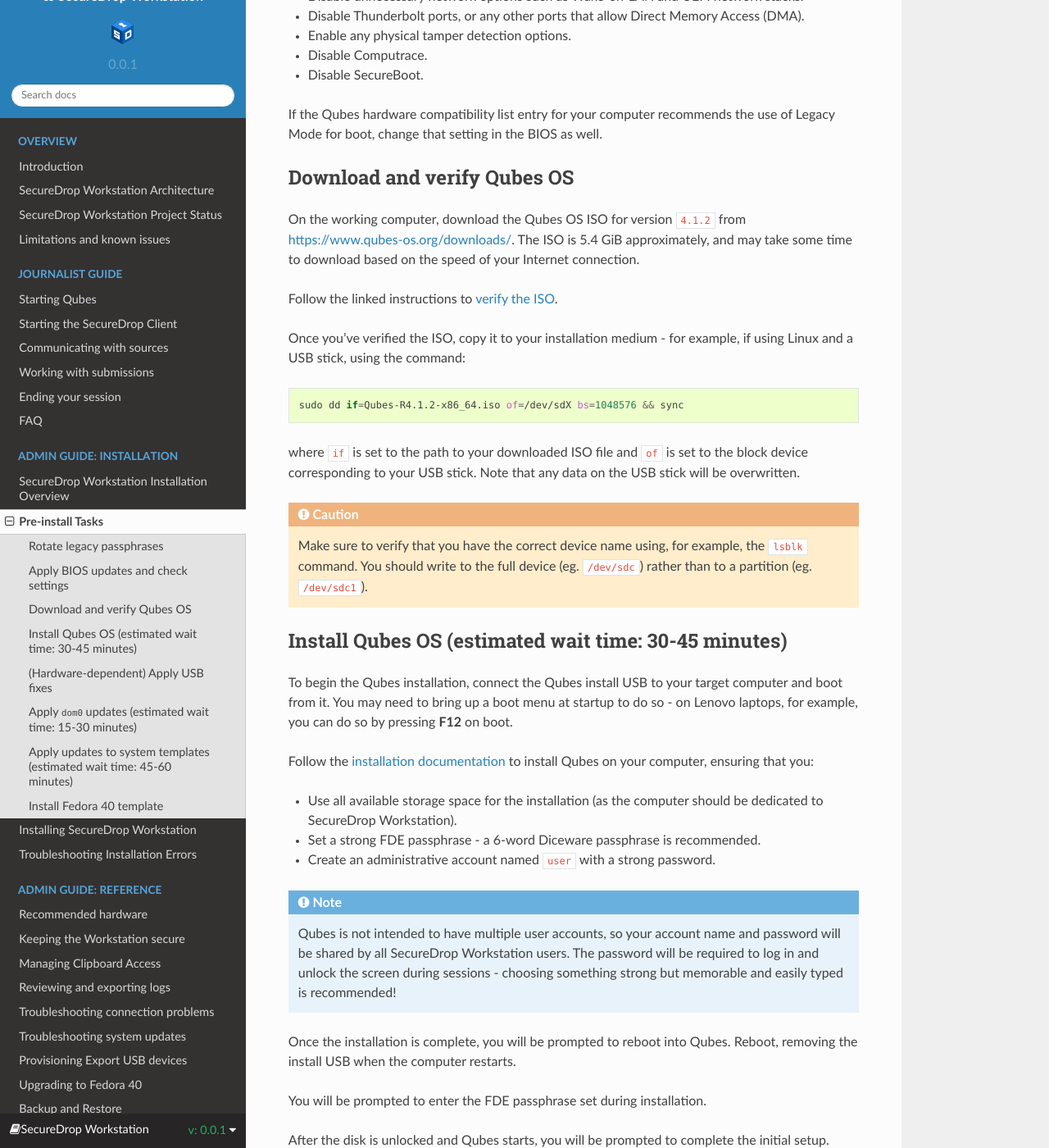
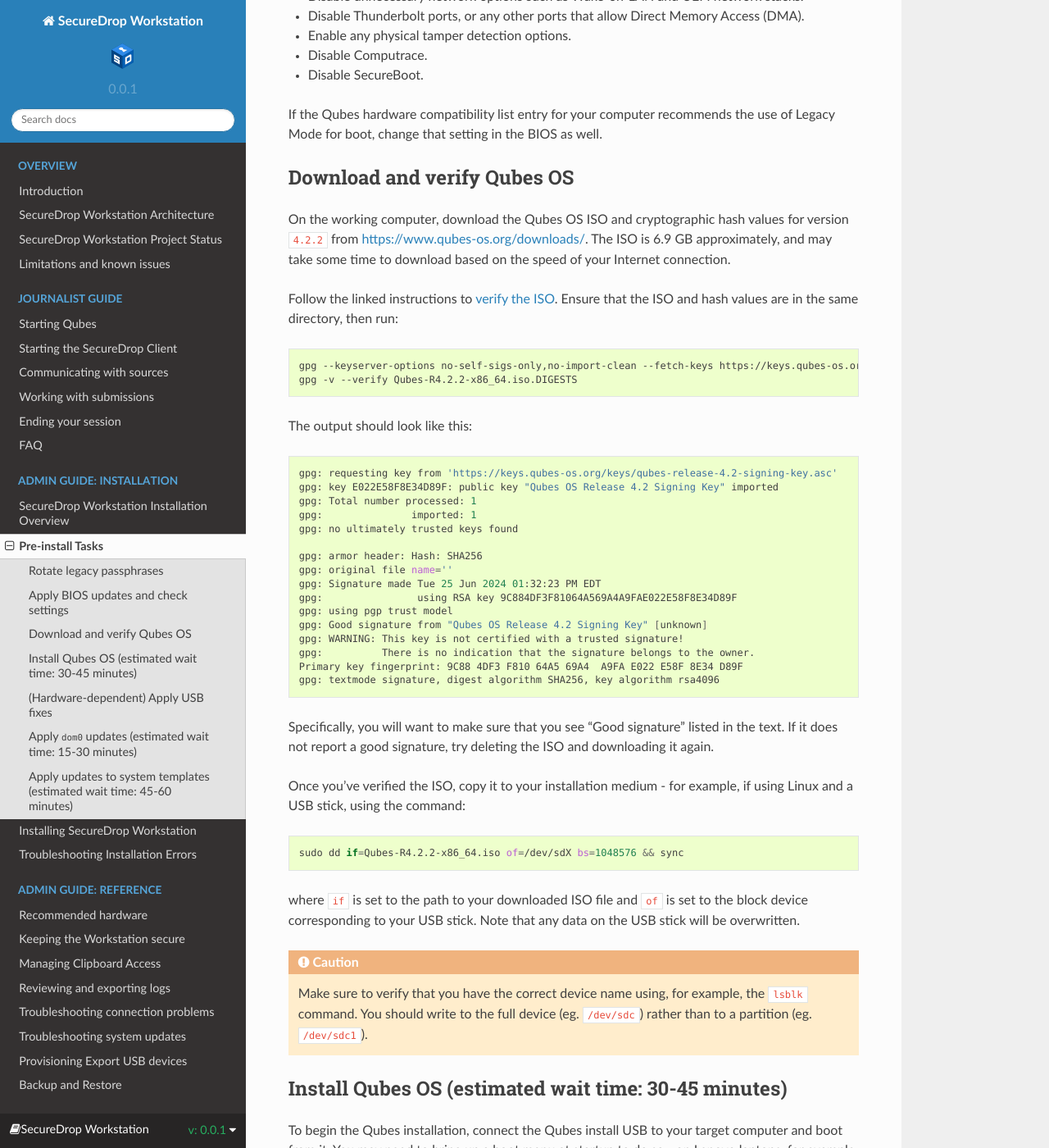
Before and after one commit to freedomofpress/securedrop-workstation-docs, a Sphinx documentation site: the page built from docs/admin/install/prepare.rst, in a window 1280 px wide and 1400 px high, scrolled down 1061 px. Shown: the whole window at 82% size. Built offline with Sphinx 7.4.7 and the Read the Docs theme 2.0.0, drawn with Linux system fonts in a browser that asks for light colours; some of the changed text lies outside the part shown.

Commit message:
Update install guide for 4.2

```diff
--- a/docs/admin/install/prepare.rst
+++ b/docs/admin/install/prepare.rst
@@ -38,15 +38,43 @@
 
 Download and verify Qubes OS
 ~~~~~~~~~~~~~~~~~~~~~~~~~~~~
-On the working computer, download the Qubes OS ISO for version ``4.1.2`` from `https://www.qubes-os.org/downloads/ <https://www.qubes-os.org/downloads/#qubes-release-4-1-2>`_. The ISO is 5.4 GiB approximately, and may take some time to download based on the speed of your Internet connection.
+On the working computer, download the Qubes OS ISO and cryptographic hash values for version ``4.2.2`` from `https://www.qubes-os.org/downloads/ <https://www.qubes-os.org/downloads/#qubes-release-4-2-2>`_. The ISO is 6.9 GB approximately, and may take some time to download based on the speed of your Internet connection.
 
-Follow the linked instructions to `verify the ISO <https://www.qubes-os.org/security/verifying-signatures/#how-to-verify-detached-pgp-signatures-on-qubes-isos>`_.
+Follow the linked instructions to `verify the ISO <https://www.qubes-os.org/security/verifying-signatures/#how-to-verify-detached-pgp-signatures-on-qubes-isos>`_. Ensure that the ISO and hash values are in the same directory, then run:
+
+.. code-block:: sh
+
+  gpg --keyserver-options no-self-sigs-only,no-import-clean --fetch-keys https://keys.qubes-os.org/keys/qubes-release-4.2-signing-key.asc
+  gpg -v --verify Qubes-R4.2.2-x86_64.iso.DIGESTS
+
+The output should look like this:
+
+.. code-block:: sh
+
+  gpg: requesting key from 'https://keys.qubes-os.org/keys/qubes-release-4.2-signing-key.asc'
+  gpg: key E022E58F8E34D89F: public key "Qubes OS Release 4.2 Signing Key" imported
+  gpg: Total number processed: 1
+  gpg:               imported: 1
+  gpg: no ultimately trusted keys found
+
+  gpg: armor header: Hash: SHA256
+  gpg: original file name=''
+  gpg: Signature made Tue 25 Jun 2024 01:32:23 PM EDT
+  gpg:                using RSA key 9C884DF3F81064A569A4A9FAE022E58F8E34D89F
+  gpg: using pgp trust model
+  gpg: Good signature from "Qubes OS Release 4.2 Signing Key" [unknown]
+  gpg: WARNING: This key is not certified with a trusted signature!
+  gpg:          There is no indication that the signature belongs to the owner.
+  Primary key fingerprint: 9C88 4DF3 F810 64A5 69A4  A9FA E022 E58F 8E34 D89F
+  gpg: textmode signature, digest algorithm SHA256, key algorithm rsa4096
+
+Specifically, you will want to make sure that you see "Good signature" listed in the text. If it does not report a good signature, try deleting the ISO and downloading it again.
 
 Once you've verified the ISO, copy it to your installation medium - for example, if using Linux and a USB stick, using the command:
 
 .. code-block:: sh
 
-  sudo dd if=Qubes-R4.1.2-x86_64.iso of=/dev/sdX bs=1048576 && sync
+  sudo dd if=Qubes-R4.2.2-x86_64.iso of=/dev/sdX bs=1048576 && sync
 
 where ``if`` is set to the path to your downloaded ISO file and ``of`` is set to
 the block device corresponding to your USB stick. Note that any data on the USB stick will be overwritten.
@@ -75,6 +103,7 @@
 
 On the configuration screen, ensure that the following options are checked:
 
+ - Default Template should be set to "Fedora 40 Xfce"
  - "Create default system qubes (sys-net, sys-firewall, default DispVM)"
  - "Make sys-firewall and sys-usb disposable"
 
@@ -89,7 +118,16 @@
 
 If, during the installation, you encountered the grayed out option "USB qube configuration disabled", you must now create a VM to access your USB devices. If you did not encounter this issue, you can skip this section.
 
-To create a USB qube, open a ``dom0`` terminal via the Qubes menu (the **Q** icon in the upper left corner): **Q > Terminal Emulator**. Run the following command:
+To create a USB qube, open a ``dom0`` terminal by opening the **Q Menu**, selecting the gear icon on the left-hand side, then selecting **Other > Xfce Terminal**
+
+.. tip::
+
+  For quicker access, you can add the ``dom0`` terminal to the "Favorites" section of the
+  Qubes menu (identified by a bookmark symbol). Right-click the entry and select
+  **Add to favorites**. To remove it at a later time, right-click the entry in your
+  list of favorites and select **Remove from favorites**.
+
+Run the following command:
 
 .. code-block:: sh
 
@@ -113,7 +151,7 @@
 
 After logging in, use the network manager widget in the upper-right panel to configure your network connection.
 
-Open a ``dom0`` terminal via the Qubes menu (the **Q** icon in the upper left corner): **Q > Terminal Emulator**. Run the following command:
+Open a ``dom0`` terminal by opening the **Q Menu**, selecting the gear icon on the left-hand side, then selecting **Other > Xfce Terminal**. Run the following command:
 
 .. code-block:: sh
 
@@ -127,13 +165,8 @@
 ~~~~~~~~~~~~~~~~~~~~~~~~~~~~~~~~~~~~~~~~~~~~~~~~~~~~~~~~~~~~~~~~~~~~~~
 After logging in again, confirm that the network manager successfully connects you to the configured network. If necessary, verify the network settings using the network manager widget.
 
-- Next, configure Tor by selecting the Qubes menu (the **Q** icon in the upper left corner) and selecting **Service: sys-whonix > sys-whonix: Anon Connection Wizard**. In most cases, choosing the default **Connect** option is best. Click **Next**, then **Next** again. Then, if Tor connects successfully, click **Finish**. If Tor fails to connect, make sure your network conection is up and does not filter Tor connections, then try again.
+- Next, configure Tor by selecting the Qubes menu (the **Q** icon in the upper left corner) and selecting **Q > Service > sys-whonix > Anon Connection Wizard**. In most cases, choosing the default **Connect** option is best. Click **Next**, then **Next** again. Then, if Tor connects successfully, click **Finish**. If Tor fails to connect, make sure your network conection is up and does not filter Tor connections, then try again.
 
   .. note:: If Tor connections are blocked on your network, you may need to configure Tor to use bridges in order to get a connection. For more information, see the `Anon Connection Wizard <https://www.whonix.org/wiki/Anon_Connection_Wizard>`_ documentation.
 
-- Once Tor has connected, select **Q > Qubes Tools > Qubes Update** to update the system VMs. in the ``[Dom0] Qubes Updater`` window, first check ``Enable updates for qubes without known available updates``, then check all entries in the list above except for dom0 (which you have already updated in the previous step). Then, click **Next**. The system's VMs will be updated sequentially - this may take some time. When the updates are complete, click **Finish**.
-
-Install Fedora 40 template
-~~~~~~~~~~~~~~~~~~~~~~~~~~
-
-See :doc:`../reference/upgrading_fedora`.
+- Once Tor has connected, select the **Q Menu**, click the gear icon on the left-hand side, then select **Qubes Tools > Qubes Update** to update the system VMs. in the ``[Dom0] Qubes Updater`` window, check all entries in the list above except for ``dom0`` (which you have already updated in the previous step). Then, click **Update**. The system's VMs will be updated sequentially - this may take some time. When the updates are complete, click **Next**. You will then be prompted to **Finish and restart/shutdown 4 qubes.** Go ahead and do so, and allow time for them to restart.
--- a/docs/index.rst
+++ b/docs/index.rst
@@ -53,7 +53,6 @@
    admin/reference/troubleshooting_connection
    admin/reference/troubleshooting_updates
    admin/reference/provisioning_usb
-   admin/reference/upgrading_fedora
    admin/reference/backup
 
 * :ref:`genindex`
```
Also changed, not shown: other parts of docs/admin/install/prepare.rst (+1 -1 lines), docs/admin/install/install.rst (+20 -17 lines), docs/admin/reference/upgrading_fedora.rst (deleted, +0 -97 lines).
